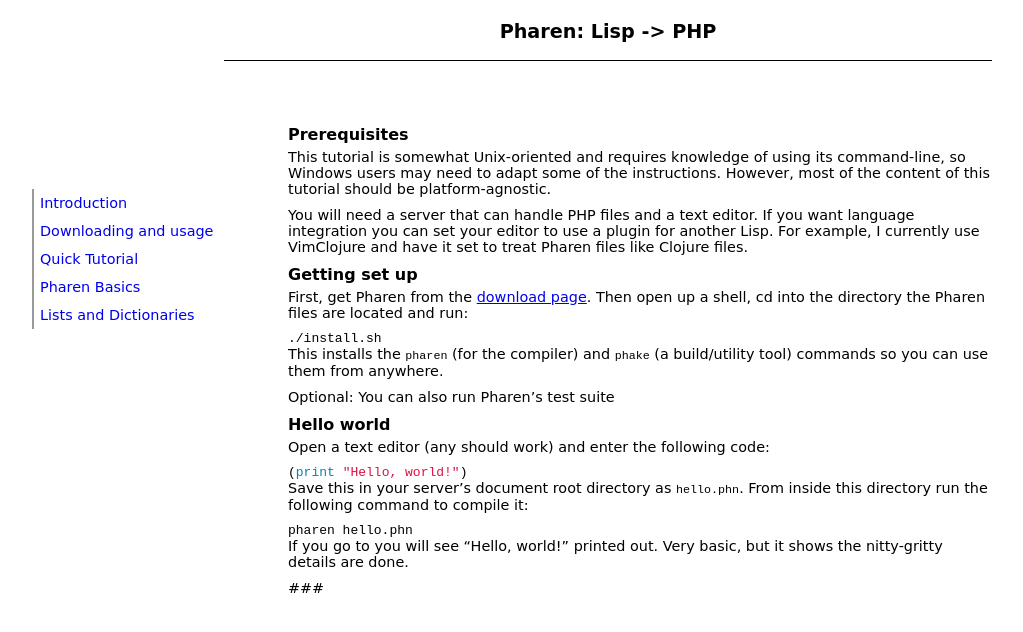
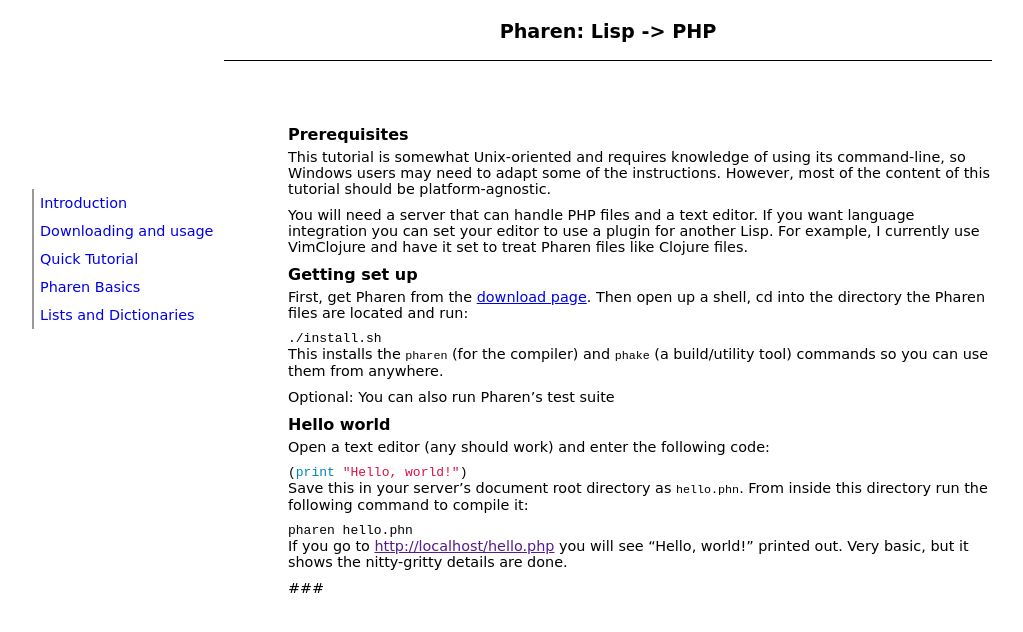
Before and after one commit to Scriptor/pharen, a Jekyll site: the page built from tutorial.markdown, in a window 1280 px wide. Shown: the top 632 px of the page, without its empty margins (32-1055 px from the left). Built offline with Jekyll 4.4.1, drawn with Linux system fonts in a browser that asks for light colours.

Commit message:
Fix bug with url for hello.php link

```diff
--- a/tutorial.markdown
+++ b/tutorial.markdown
@@ -34,6 +34,6 @@ Save this in your server's document root directory as `hello.phn`. From inside t
 pharen hello.phn
 {% endhighlight %}
 
-If you go to [](http://localhost/hello.php) you will see "Hello, world!" printed out. Very basic, but it shows the nitty-gritty details are done.
+If you go to [http://localhost/hello.php]() you will see "Hello, world!" printed out. Very basic, but it shows the nitty-gritty details are done.
 
 ###
```
